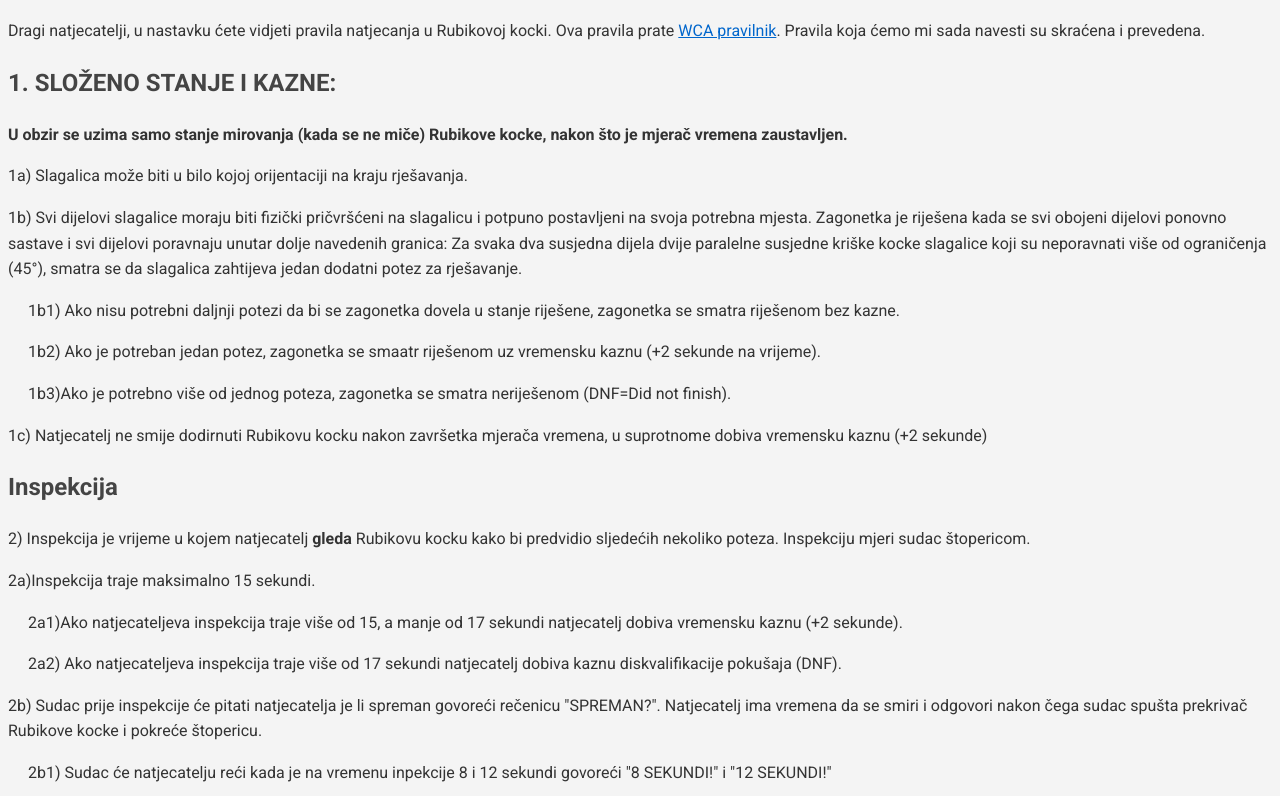
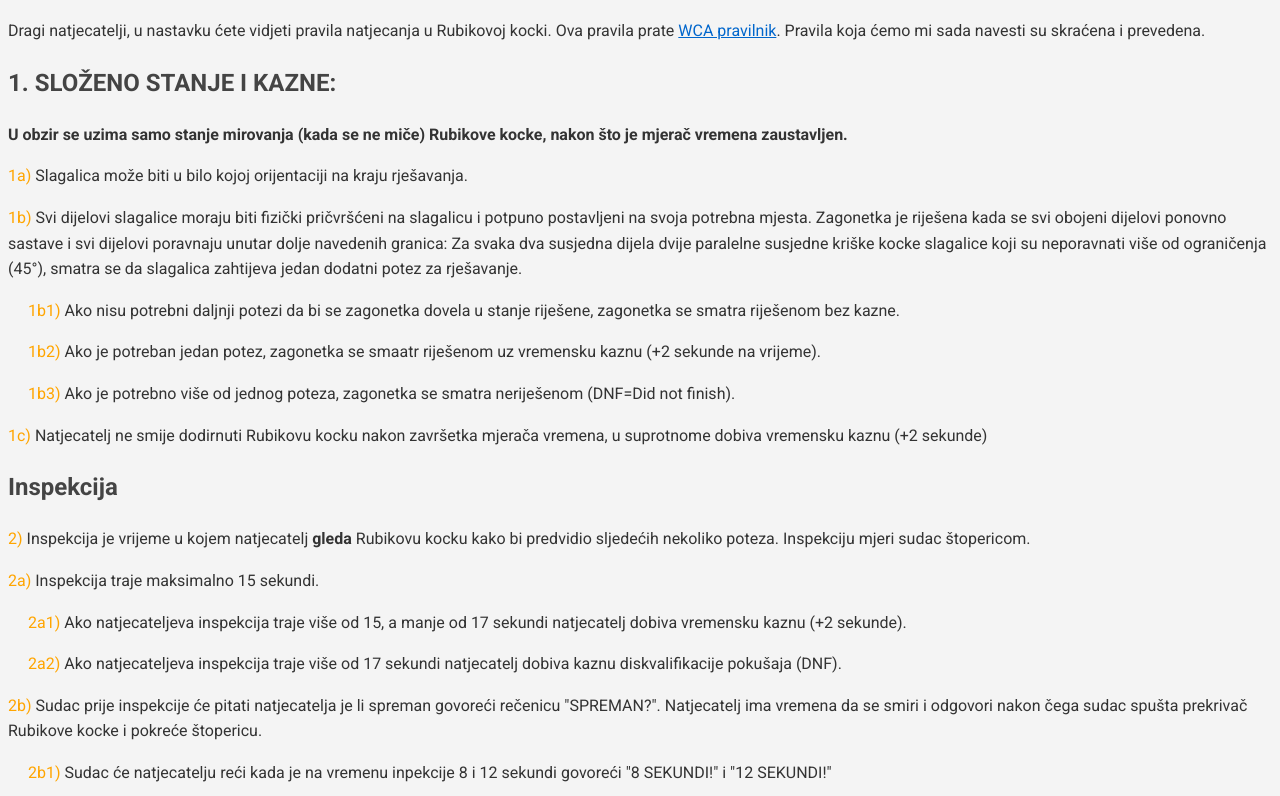
Before and after one commit to UnknownCoder404/Cubing-competition, a plain HTML site: page build/rules/index.html in a window 1280 px wide. Shown: the part 76-872 px from the top of the page. Drawn offline with Linux system fonts and the light colour scheme; files that its build step writes are made by us from their sources.

Commit message:
Add color orange to numbering

```diff
--- a/build/rules/index.html
+++ b/build/rules/index.html
@@ -28,57 +28,70 @@
       nakon što je mjerač vremena zaustavljen.</span
     >
     <p>
-      1a&#41; Slagalica može biti u bilo kojoj orijentaciji na kraju rješavanja.
+      <span class="numbering">1a&#41;</span> Slagalica može biti u bilo kojoj
+      orijentaciji na kraju rješavanja.
     </p>
     <p>
-      1b&#41; Svi dijelovi slagalice moraju biti fizički pričvršćeni na
-      slagalicu i potpuno postavljeni na svoja potrebna mjesta. Zagonetka je
-      riješena kada se svi obojeni dijelovi ponovno sastave i svi dijelovi
-      poravnaju unutar dolje navedenih granica: Za svaka dva susjedna dijela
-      dvije paralelne susjedne kriške kocke slagalice koji su neporavnati više
-      od ograničenja (45&#176;), smatra se da slagalica zahtijeva jedan dodatni
-      potez za rješavanje.
+      <span class="numbering">1b&#41;</span>
+      Svi dijelovi slagalice moraju biti fizički pričvršćeni na slagalicu i
+      potpuno postavljeni na svoja potrebna mjesta. Zagonetka je riješena kada
+      se svi obojeni dijelovi ponovno sastave i svi dijelovi poravnaju unutar
+      dolje navedenih granica: Za svaka dva susjedna dijela dvije paralelne
+      susjedne kriške kocke slagalice koji su neporavnati više od ograničenja
+      (45&#176;), smatra se da slagalica zahtijeva jedan dodatni potez za
+      rješavanje.
     </p>
     <p class="indent">
-      1b1&#41; Ako nisu potrebni daljnji potezi da bi se zagonetka dovela u
-      stanje riješene, zagonetka se smatra riješenom bez kazne.
+      <span class="numbering">1b1&#41;</span>
+      Ako nisu potrebni daljnji potezi da bi se zagonetka dovela u stanje
+      riješene, zagonetka se smatra riješenom bez kazne.
     </p>
     <p class="indent">
-      1b2&#41; Ako je potreban jedan potez, zagonetka se smaatr riješenom uz
-      vremensku kaznu (+2 sekunde na vrijeme).
+      <span class="numbering">1b2&#41;</span>
+      Ako je potreban jedan potez, zagonetka se smaatr riješenom uz vremensku
+      kaznu (+2 sekunde na vrijeme).
     </p>
     <p class="indent">
-      1b3&#41;Ako je potrebno više od jednog poteza, zagonetka se smatra
-      neriješenom (DNF=Did not finish).
+      <span class="numbering">1b3&#41;</span>
+      Ako je potrebno više od jednog poteza, zagonetka se smatra neriješenom
+      (DNF=Did not finish).
     </p>
     <p>
-      1c&#41; Natjecatelj ne smije dodirnuti Rubikovu kocku nakon završetka
-      mjerača vremena, u suprotnome dobiva vremensku kaznu (+2 sekunde)
+      <span class="numbering">1c&#41;</span>
+      Natjecatelj ne smije dodirnuti Rubikovu kocku nakon završetka mjerača
+      vremena, u suprotnome dobiva vremensku kaznu (+2 sekunde)
     </p>
     <h2>Inspekcija</h2>
     <p>
-      2&#41; Inspekcija je vrijeme u kojem natjecatelj
+      <span class="numbering">2&#41;</span>
+      Inspekcija je vrijeme u kojem natjecatelj
       <span class="bold">gleda</span> Rubikovu kocku kako bi predvidio sljedećih
       nekoliko poteza. Inspekciju mjeri sudac štopericom.
     </p>
-    <p>2a&#41;Inspekcija traje maksimalno 15 sekundi.</p>
-    <p class="indent">
-      2a1&#41;Ako natjecateljeva inspekcija traje više od 15, a manje od 17
-      sekundi natjecatelj dobiva vremensku kaznu (+2 sekunde).
+    <p>
+      <span class="numbering">2a&#41;</span>
+      Inspekcija traje maksimalno 15 sekundi.
     </p>
     <p class="indent">
-      2a2&#41; Ako natjecateljeva inspekcija traje više od 17 sekundi
-      natjecatelj dobiva kaznu diskvalifikacije pokušaja (DNF).
+      <span class="numbering">2a1&#41;</span>
+      Ako natjecateljeva inspekcija traje više od 15, a manje od 17 sekundi
+      natjecatelj dobiva vremensku kaznu (+2 sekunde).
+    </p>
+    <p class="indent">
+      <span class="numbering">2a2&#41;</span>
+      Ako natjecateljeva inspekcija traje više od 17 sekundi natjecatelj dobiva
+      kaznu diskvalifikacije pokušaja (DNF).
     </p>
     <p>
-      2b&#41; Sudac prije inspekcije će pitati natjecatelja je li spreman
-      govoreći rečenicu "SPREMAN?". Natjecatelj ima vremena da se smiri i
-      odgovori nakon čega sudac spušta prekrivač Rubikove kocke i pokreće
-      štopericu.
+      <span class="numbering">2b&#41;</span>
+      Sudac prije inspekcije će pitati natjecatelja je li spreman govoreći
+      rečenicu "SPREMAN?". Natjecatelj ima vremena da se smiri i odgovori nakon
+      čega sudac spušta prekrivač Rubikove kocke i pokreće štopericu.
     </p>
     <p class="indent">
-      2b1&#41; Sudac će natjecatelju reći kada je na vremenu inpekcije 8 i 12
-      sekundi govoreći "8 SEKUNDI!" i "12 SEKUNDI!"
+      <span class="numbering">2b1&#41;</span>
+      Sudac će natjecatelju reći kada je na vremenu inpekcije 8 i 12 sekundi
+      govoreći "8 SEKUNDI!" i "12 SEKUNDI!"
     </p>
   </body>
 </html>
--- a/build/rules/style.css
+++ b/build/rules/style.css
@@ -5,6 +5,9 @@ body {
 }
 .indent {
   margin-left: 20px;
+}
+.numbering {
+  color: orange;
 }
 h1, h2 {
   color: #444;
```
